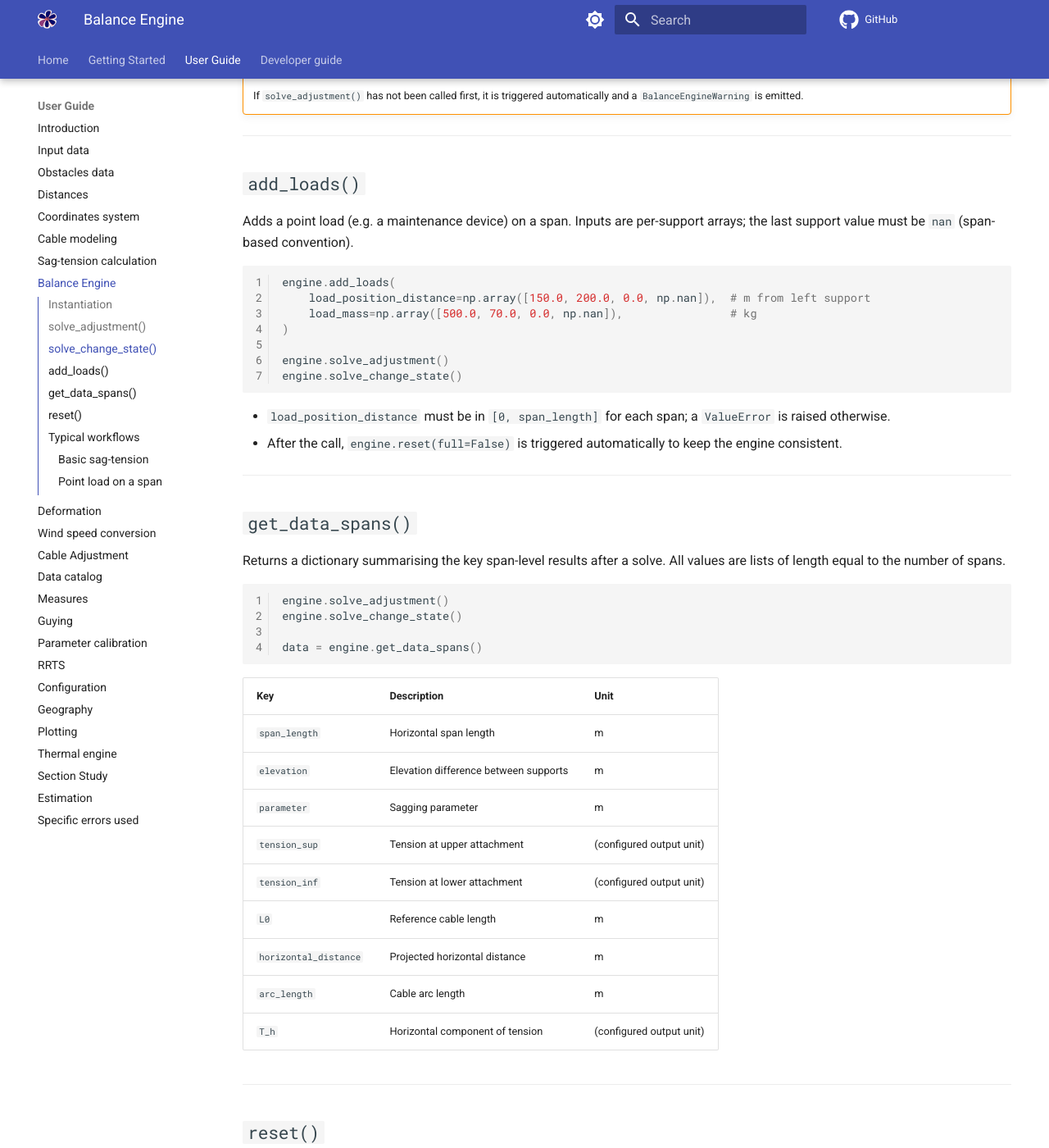
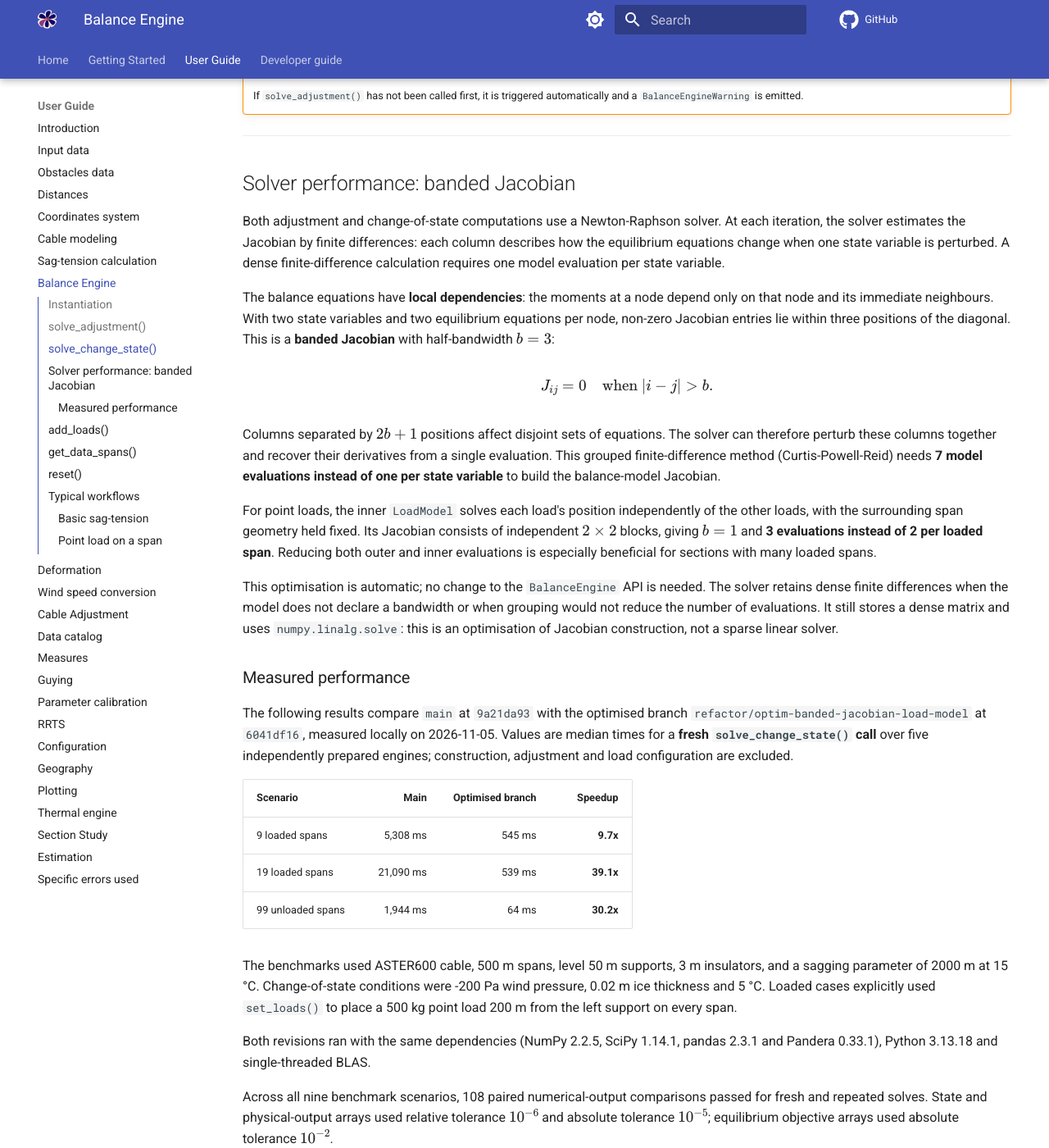
Before and after one commit to phlowers/mechaphlowers, an MkDocs documentation site: the page built from docs/user_guide/ug_balance_engine.md, in a window 1280 px wide and 1400 px high, scrolled down 2671 px. Shown: the whole window at 82% size. Built offline with MkDocs 1.6.1 and Material for MkDocs 9.7.7, drawn with Linux system fonts in a browser that asks for light colours; comment, search, counter and statistics services are not loaded.

Commit message:
add documentation
Signed-off-by: GOELLER Adrien <adrien.goeller@rte-france.com>

```diff
--- a/docs/user_guide/ug_balance_engine.md
+++ b/docs/user_guide/ug_balance_engine.md
@@ -114,6 +114,72 @@ engine.solve_change_state(wind_pressure=np.array([200.0, 150.0, 100.0, 0.0]))
 
 ---
 
+## Solver performance: banded Jacobian
+
+Both adjustment and change-of-state computations use a Newton-Raphson solver.
+At each iteration, the solver estimates the Jacobian by finite differences:
+each column describes how the equilibrium equations change when one state
+variable is perturbed. A dense finite-difference calculation requires one
+model evaluation per state variable.
+
+The balance equations have **local dependencies**: the moments at a node
+depend only on that node and its immediate neighbours. With two state
+variables and two equilibrium equations per node, non-zero Jacobian entries
+lie within three positions of the diagonal. This is a **banded Jacobian** with
+half-bandwidth $b = 3$:
+
+$$
+J_{ij} = 0 \quad \text{when } |i-j| > b.
+$$
+
+Columns separated by $2b+1$ positions affect disjoint sets of equations.
+The solver can therefore perturb these columns together and recover their
+derivatives from a single evaluation. This grouped finite-difference method
+(Curtis-Powell-Reid) needs **7 model evaluations instead of one per state
+variable** to build the balance-model Jacobian.
+
+For point loads, the inner `LoadModel` solves each load's position independently
+of the other loads, with the surrounding span geometry held fixed. Its
+Jacobian consists of independent $2 \times 2$ blocks, giving $b = 1$ and
+**3 evaluations instead of 2 per loaded span**. Reducing both outer and inner
+evaluations is especially beneficial for sections with many loaded spans.
+
+This optimisation is automatic; no change to the `BalanceEngine` API is needed.
+The solver retains dense finite differences when the model does not declare
+a bandwidth or when grouping would not reduce the number of evaluations.
+It still stores a dense matrix and uses `numpy.linalg.solve`: this is an
+optimisation of Jacobian construction, not a sparse linear solver.
+
+### Measured performance
+
+The following results compare `main` at `9a21da93` with the optimised branch
+`refactor/optim-banded-jacobian-load-model` at `6041df16`, measured locally on
+2026-11-05. Values are median times for a **fresh `solve_change_state()` call**
+over five independently prepared engines; construction, adjustment and load
+configuration are excluded.
+
+| Scenario | Main | Optimised branch | Speedup |
+|---|---:|---:|---:|
+| 9 loaded spans | 5,308 ms | 545 ms | **9.7x** |
+| 19 loaded spans | 21,090 ms | 539 ms | **39.1x** |
+| 99 unloaded spans | 1,944 ms | 64 ms | **30.2x** |
+
+The benchmarks used ASTER600 cable, 500 m spans, level 50 m supports, 3 m
+insulators, and a sagging parameter of 2000 m at 15 °C. Change-of-state
+conditions were -200 Pa wind pressure, 0.02 m ice thickness and 5 °C.
+Loaded cases explicitly used `set_loads()` to place a 500 kg point load
+200 m from the left support on every span.
+
+Both revisions ran with the same dependencies (NumPy 2.2.5, SciPy 1.14.1,
+pandas 2.3.1 and Pandera 0.33.1), Python 3.13.18 and single-threaded BLAS.
+
+Across all nine benchmark scenarios, 108 paired numerical-output comparisons
+passed for fresh and repeated solves. State and physical-output arrays used
+relative tolerance $10^{-6}$ and absolute tolerance $10^{-5}$; equilibrium
+objective arrays used absolute tolerance $10^{-2}$.
+
+---
+
 ## `add_loads()`
 
 Adds a point load (e.g. a maintenance device) on a span. Inputs are per-support arrays; the last support value must be `nan` (span-based convention).
```
Also changed, not shown: 1 other file.
